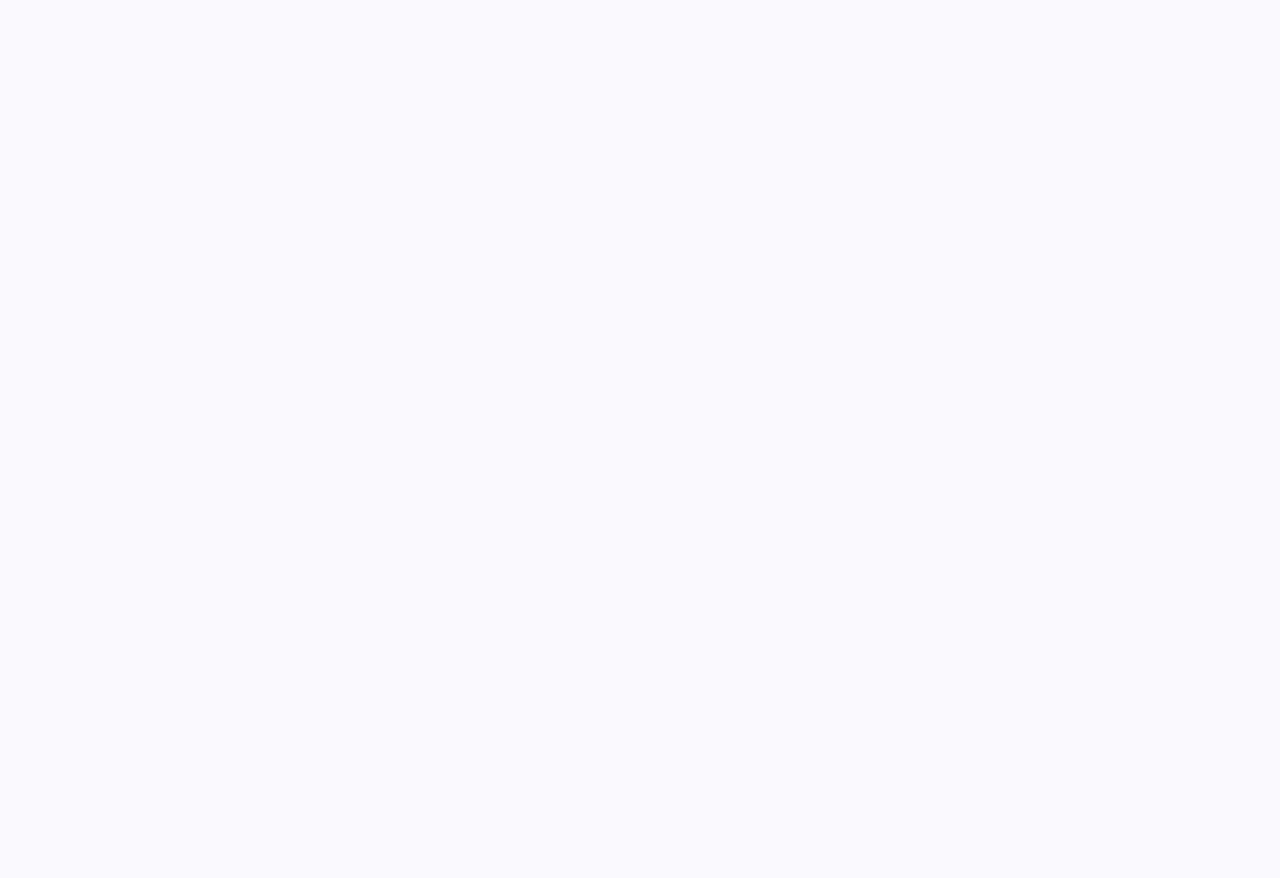
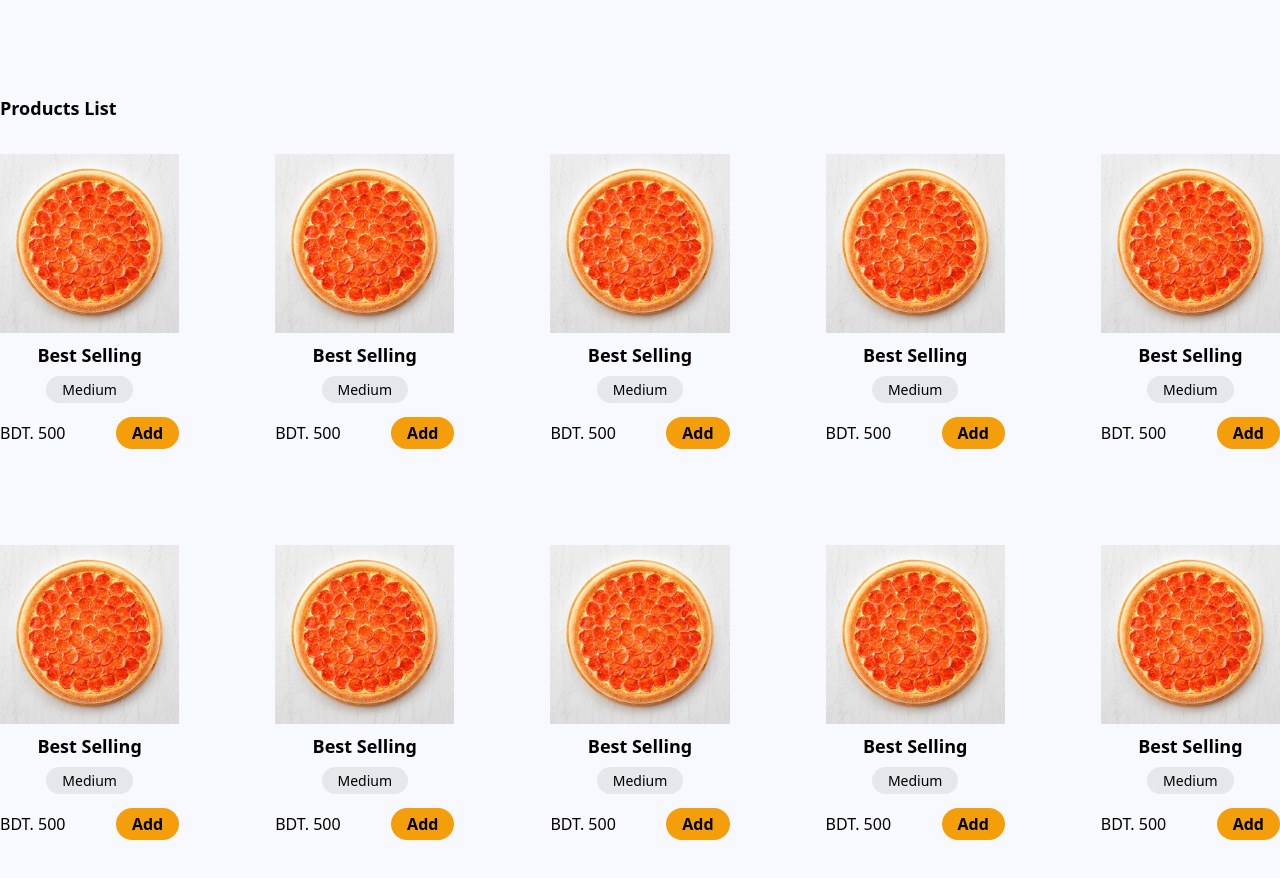
Before and after one commit to SBTHDR/nombomcart, a JavaScript app: page / in a window 1280 px wide. Shown: the part 654-1532 px from the top of the page. Before the commit the page ends 800 px from the top, so only its background shows below. Built offline with nearby package versions, Linux system fonts and the light colour scheme.

Commit message:
Products Component

```diff
--- /dev/null
+++ b/src/components/Product.js
@@ -0,0 +1,17 @@
+const Product = () => {
+    return (
+        <div>
+            <img src="/images/peproni.png" alt="" />
+            <div className="text-center">
+                <h2 className="text-lg font-bold py-2">Best Selling</h2>
+                <span className="bg-gray-200 py-1 px-4 rounded-full text-sm">Medium</span>
+            </div>
+            <div className="flex justify-between items-center mt-4">
+                <span>BDT. 500</span>
+                <button className="bg-yellow-500 hover:bg-yellow-400 py-1 px-4 rounded-full font-bold">Add</button>
+            </div>
+        </div>
+    )
+}
+
+export default Product;
--- /dev/null
+++ b/src/components/Products.js
@@ -0,0 +1,24 @@
+import Product from './Product';
+
+const Products = () => {
+    return (
+        <div className="container mx-auto pb-24">
+            <h1 className="text-lg font-bold my-8">Products List</h1>
+            <div className="grid grid-cols-5 my-8 gap-24">
+                <Product  />
+                <Product  />
+                <Product  />
+                <Product  />
+                <Product  />
+
+                <Product  />
+                <Product  />
+                <Product  />
+                <Product  />
+                <Product  />
+            </div>
+        </div>
+    )
+}
+
+export default Products;
--- a/src/pages/Home.js
+++ b/src/pages/Home.js
@@ -1,5 +1,8 @@
+import Products from '../components/Products';
+
 const Home = () => {
     return (
+        <>
             <div className="hero py-16">
                 <div className="container mx-auto flex items-center justify-between">
                     <div className="w-1/2">
@@ -12,6 +15,10 @@ const Home = () => {
                     </div>
                 </div>
             </div>
+            <div className="pb-24">
+                <Products />
+            </div>
+        </>
     )
 }
 
```
Lines whose indentation alone changed are shown as unchanged.
